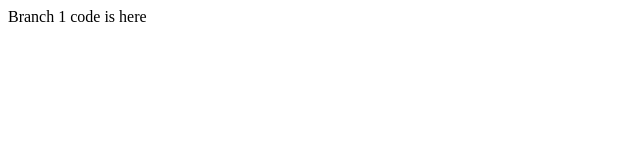
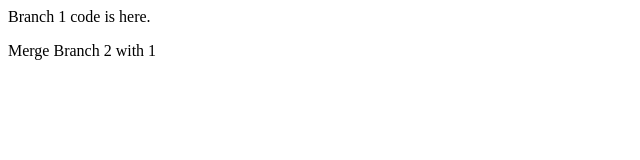
Before and after one commit to HummaSaeed/Abdullah22F23582, a plain HTML site: page branch1.html in a window 1280 px wide. Shown: the whole page, without its empty margins (0-640 px from the left). Drawn offline with Linux system fonts and the light colour scheme.

Commit message:
Push data in branch 2

```diff
--- a/branch1.html
+++ b/branch1.html
@@ -7,6 +7,7 @@
     <title>Document</title>
 </head>
 <body>
-    Branch 1 code is here
+    Branch 1 code is here.
+    <p>Merge Branch 2 with 1</p>
 </body>
 </html>
```
